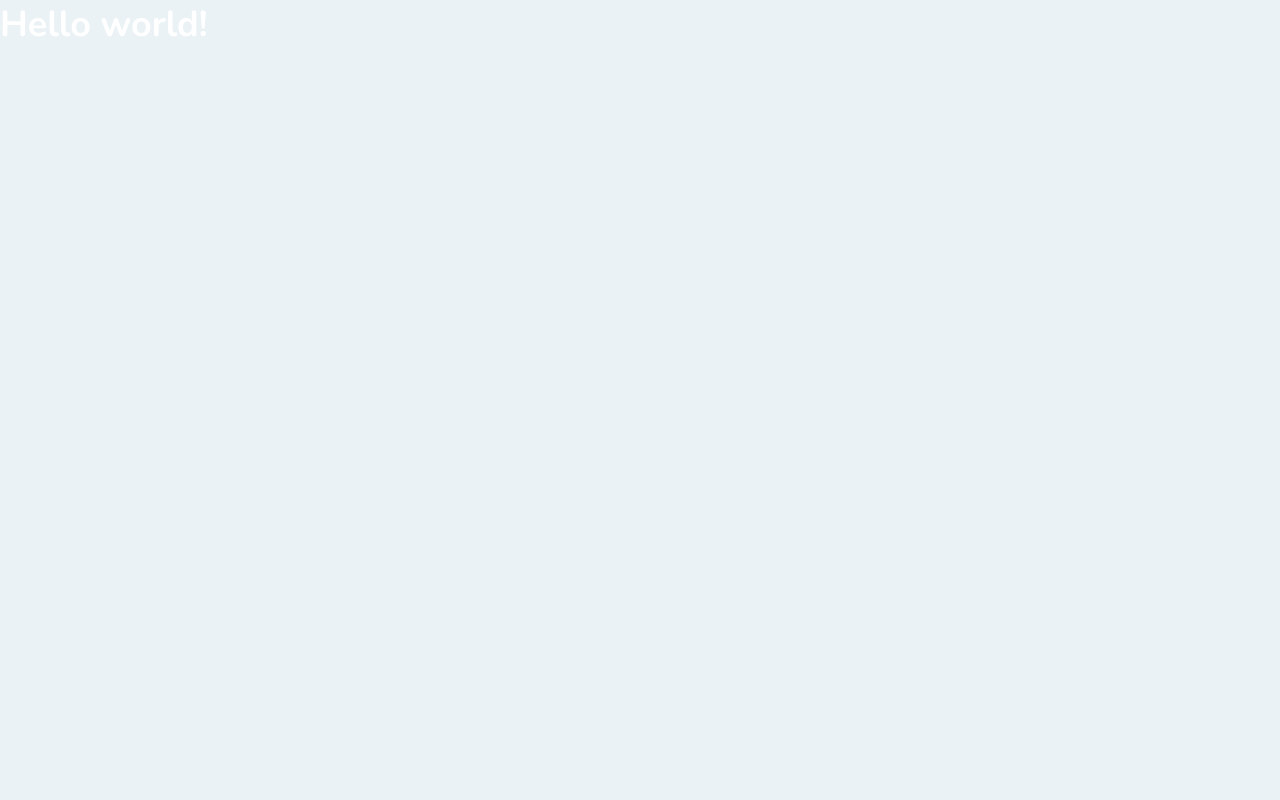
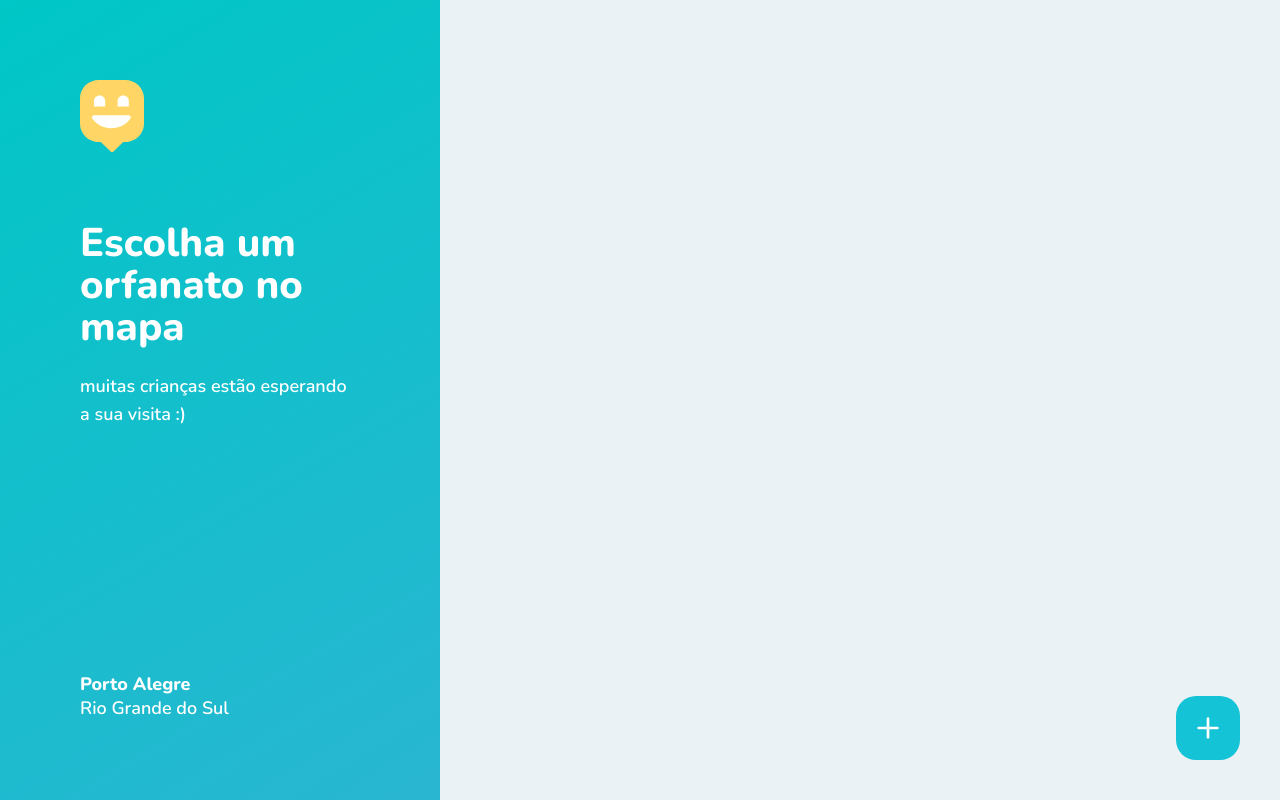
Before and after one commit to cassiocappellari/happy-web, a React (Create React App) app: page /app in a window 1280 px wide. Built offline with nearby package versions, Linux system fonts and the light colour scheme.

Commit message:
style: orphanages-map css file created and updated; OrphanagesMap page updated with css style

```diff
--- a/src/pages/OrphanagesMap.tsx
+++ b/src/pages/OrphanagesMap.tsx
@@ -1,8 +1,33 @@
 import React from 'react'
+import {Link} from 'react-router-dom'
+import {FiPlus} from 'react-icons/fi'
+
+import mapMarkerImg from '../images/map-marker.svg'
+import '../styles/pages/orphanages-map.css'
 
 function OrphanagesMap() {
     return (
-        <h1>Hello world!</h1>
+        <div id="page-map">
+            <aside>
+                <header>
+                    <img src={mapMarkerImg} alt="Happy"/>
+
+                    <h2>Escolha um orfanato no mapa</h2>
+                    <p>muitas crianças estão esperando a sua visita :)</p>
+                </header>
+
+                <footer>
+                    <strong>Porto Alegre</strong>
+                    <span>Rio Grande do Sul</span>
+                </footer>
+            </aside>
+
+            <div></div>
+
+            <Link to="" className="create-orphanage">
+                <FiPlus size={32} color="#FFF" />
+            </Link>
+        </div>
     )
 }
 
--- /dev/null
+++ b/src/styles/pages/orphanages-map.css
@@ -0,0 +1,61 @@
+#page-map {
+    width: 100vw;
+    height: 100vh;
+
+    position: relative;
+    display: flex;
+}
+
+#page-map aside {
+    width: 440px;
+    background: linear-gradient(329.54deg, #29B6D1 0%, #00C7C7 100%);
+    padding: 80px;
+
+    display: flex;
+    flex-direction: column;
+    justify-content: space-between;
+}
+
+#page-map aside h2 {
+    font-size: 40px;
+    font-weight: 800;
+    line-height: 42px;
+    margin-top: 64px;
+}
+
+#page-map aside p {
+    line-height: 28px;
+    margin-top: 24px;
+}
+
+#page-map aside footer {
+    display: flex;
+    flex-direction: column;
+    margin-top: 24px;
+    line-height: 24px;
+}
+
+#page-map aside footer strong {
+    font-weight: 800;
+}
+
+#page-map .create-orphanage {
+    position: absolute;
+    right: 40px;
+    bottom: 40px;
+
+    width: 64px;
+    height: 64px;
+    background: #15c3d6;
+    border-radius: 20px;
+
+    display: flex;
+    justify-content: center;
+    align-items: center;
+
+    transition: background-color 0.2s;
+}
+
+#page-map .create-orphanage:hover {
+    background: #17d6eb;
+}
```
